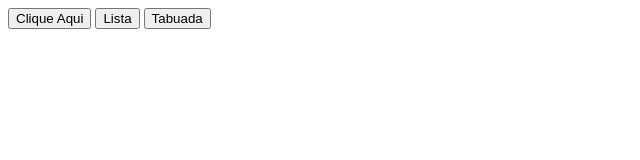
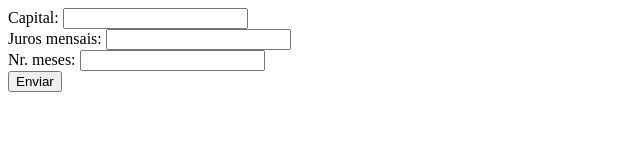
Before and after one commit to gtkboar/primeirof_3t, a plain HTML site: page index.html in a window 1280 px wide. Shown: the whole page, without its empty margins (0-640 px from the left). Drawn offline with Linux system fonts and the light colour scheme.

Commit message:
Update index.html

```diff
--- a/index.html
+++ b/index.html
@@ -5,14 +5,14 @@
     <meta http-equiv="X-UA-Compatible" content="IE=edge">
     <meta name="viewport" content="width=device-width, initial-scale=1.0">
     <title>Primeiro F</title>
-   <script src="estudo.js"></script>
+    <script src="estudo.js"></script>
 </head>
 <body>
-    <button onclick="escreva()">Clique Aqui</button>
 
-    <button onclick="mostra()">Lista</button>
-
-    <button onclick="mostratabuada()">Tabuada</button>
+    Capital: <input id="valor" type="text"><br>
+    Juros mensais: <input id="juros" type="text"><br>
+    Nr. meses: <input id="meses" type="text"><br>
+    <button onclick="total()"> Enviar</button>
 
 </body>
 </html>
```
